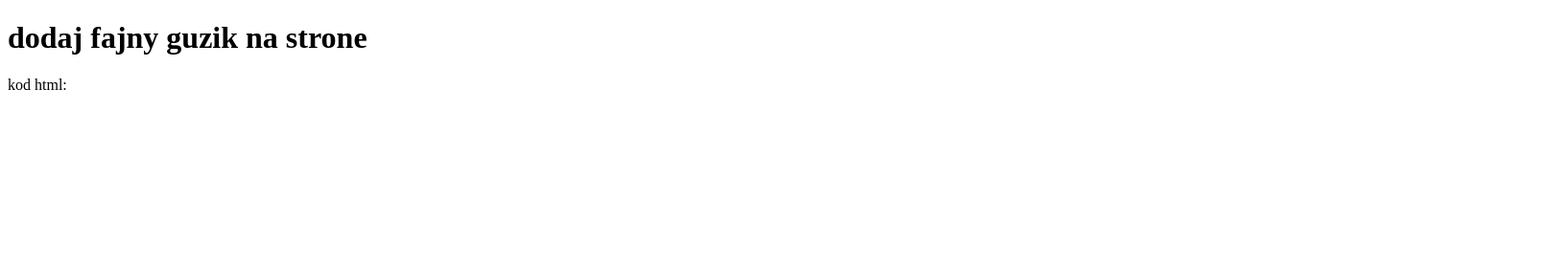
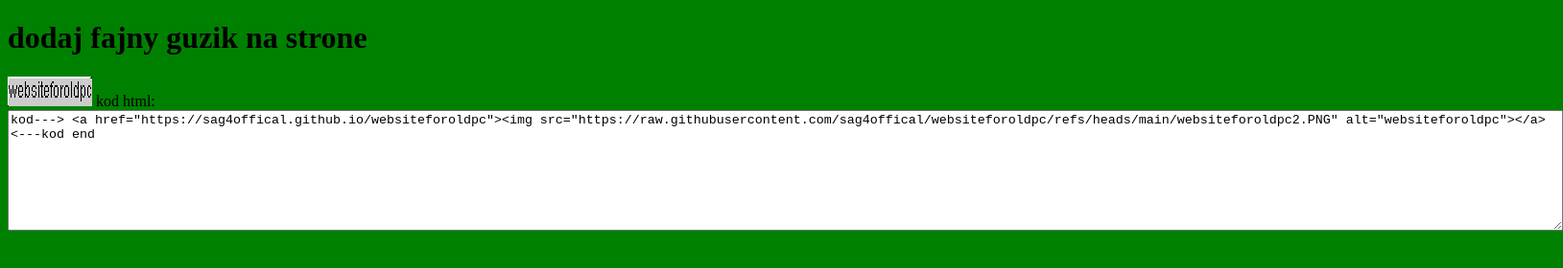
Before and after one commit to sag4offical/websiteforoldpc, a plain HTML site: page button.html in a window 1280 px wide. Shown: the whole page at 96% size, 1629 px wide, since content can reach past the window. Drawn offline with Linux system fonts and the light colour scheme.

Commit message:
Update button.html

```diff
--- a/button.html
+++ b/button.html
@@ -1,4 +1,9 @@
 <!DOCTYPE HTML>
 <title>dodaj fajny guzik na strone</title>
+<body style="background-color:green;">
 <h1>dodaj fajny guzik na strone</h1>
+<a href="https://sag4offical.github.io/websiteforoldpc"><img src="https://raw.githubusercontent.com/sag4offical/websiteforoldpc/refs/heads/main/websiteforoldpc2.PNG" alt="websiteforoldpc"></a>
 kod html:
+  <textarea id="code" name="code" rows="8" cols="200">
+kod---> <a href="https://sag4offical.github.io/websiteforoldpc"><img src="https://raw.githubusercontent.com/sag4offical/websiteforoldpc/refs/heads/main/websiteforoldpc2.PNG" alt="websiteforoldpc"></a> <---kod end
+</textarea>
```
